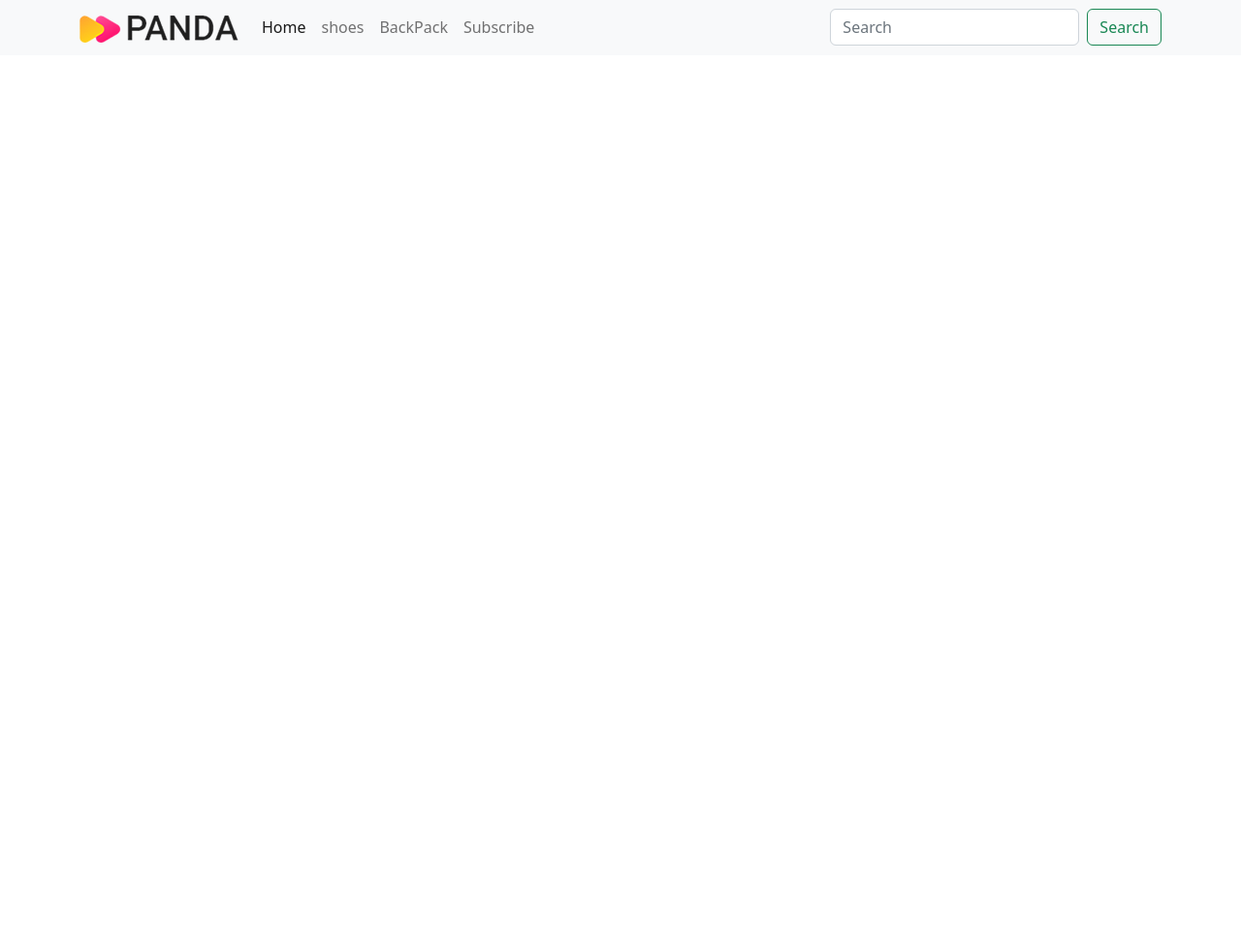
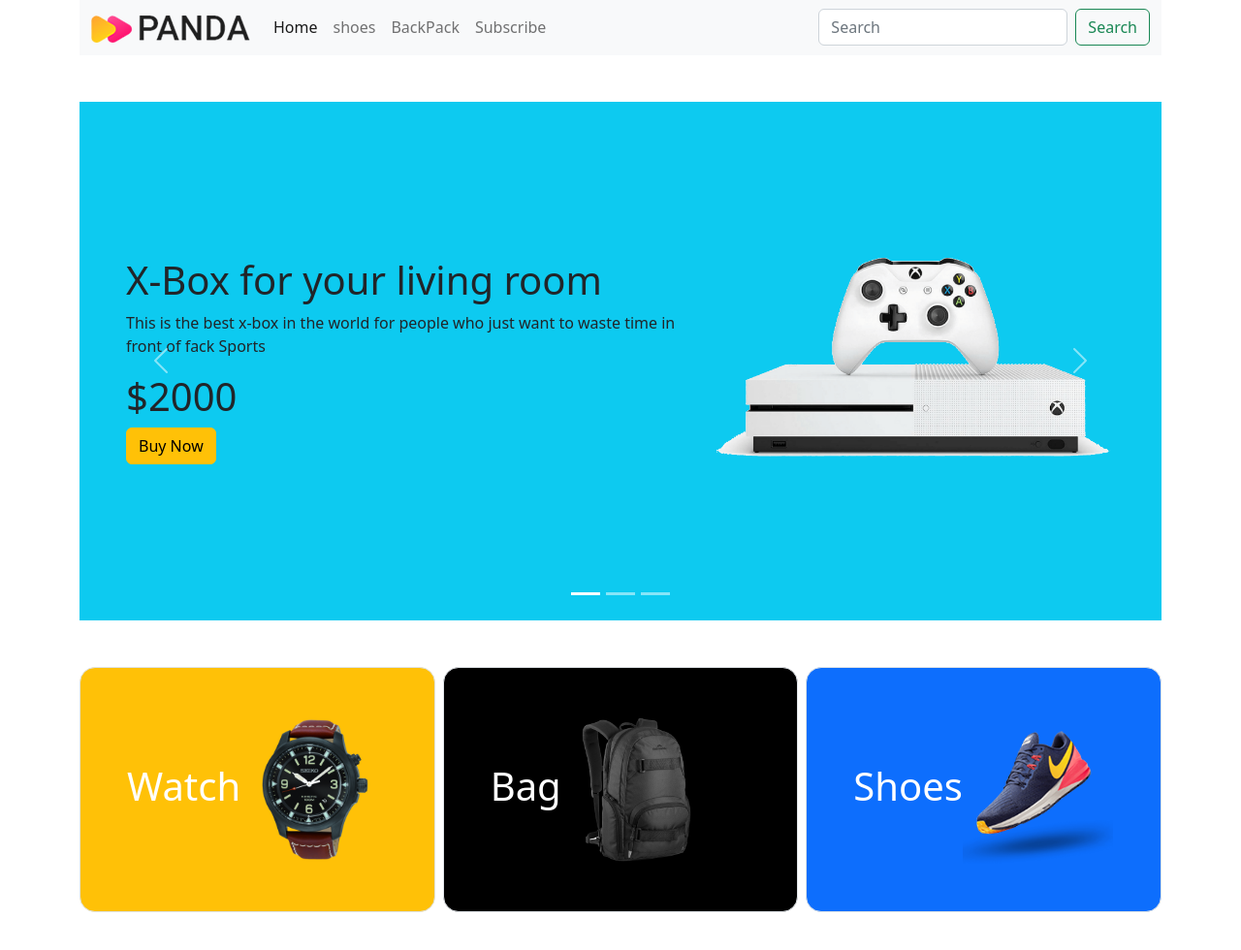
Before and after one commit to alzinan1234/panda-commarse-bootstrap, a plain HTML site: page index.html in a window 1280 px wide. Shown: the whole page at 97% size. Before the commit the page ends 800 px from the top, so only its background shows below. Drawn offline with nearby package versions, Linux system fonts and the light colour scheme.

Commit message:
added carousel slide and products

```diff
--- a/index.html
+++ b/index.html
@@ -7,7 +7,8 @@
     <link href="https://cdn.jsdelivr.net/npm/bootstrap@5.2.0/dist/css/bootstrap.min.css" rel="stylesheet" integrity="sha384-gH2yIJqKdNHPEq0n4Mqa/HGKIhSkIHeL5AyhkYV8i59U5AR6csBvApHHNl/vI1Bx" crossorigin="anonymous">
   </head>
   <body>
-    <header>
+    <header class="container">
+
         <nav class="navbar navbar-expand-lg bg-light">
             <div class="container">
               <a class="navbar-brand" href="#">
@@ -42,7 +43,115 @@
               </div>
             </div>
           </nav>
+          <!----------------------------------------
+            ------------slider start-------------->
+            <section class="mt-5">
+              <div id="carouselExampleIndicators" class="carousel slide" data-bs-ride="true">
+                <div class="carousel-indicators">
+                  <button type="button" data-bs-target="#carouselExampleIndicators" data-bs-slide-to="0" class="active" aria-current="true" aria-label="Slide 1"></button>
+                  <button type="button" data-bs-target="#carouselExampleIndicators" data-bs-slide-to="1" aria-label="Slide 2"></button>
+                  <button type="button" data-bs-target="#carouselExampleIndicators" data-bs-slide-to="2" aria-label="Slide 3"></button>
+                </div>
+                <div class="carousel-inner">
+                  <div class="border-rounded carousel-item active bg-info p-5">
+                    <div class="row">
+                      <div class="col-lg-7 d-flex align-items-center">
+                        <div>
+                          <h1>Cool Dude Headphone</h1>
+                        <p>This is the best headphone in the world for people who just want to waste time in font of turky world</p>
+                        <h1>$1000</h1>
+                        <div class="btn btn-warning">Buy Now</div>
+                        </div>
+
+                      </div>
+                      <div class="col-lg-5">
+                        <img src="images/banner-images/headphone.png" class="d-block w-100" alt="...">
+                      </div>
+                    </div>
+                  </div>
+                  <div class="border-rounded carousel-item active bg-info p-5">
+                    <div class="row">
+                      <div class="col-lg-7 d-flex align-items-center">
+                        <div>
+                          <h1>Mega LCD TV For Sports</h1>
+                        <p>This is the best tv in the world for people who just want to waste time in front of tv.</p>
+                        <h1>$1200</h1>
+                        <div class="btn btn-warning">Buy Now</div>
+                        </div>
+
+                      </div>
+                      <div class="col-lg-5">
+                        <img src="images/banner-images/tv.png" class="d-block w-100" alt="...">
+                      </div>
+                    </div>
+                  </div>
+                  <div class="border-rounded carousel-item active bg-info p-5">
+                    <div class="row">
+                      <div class="col-lg-7 d-flex align-items-center">
+                        <div>
+                          <h1>X-Box for your living room</h1>
+                        <p>This is the best x-box in the world for people who just want to waste time in front of fack Sports</p>
+                        <h1>$2000</h1>
+                        <div class="btn btn-warning">Buy Now</div>
+                        </div>
+
+                      </div>
+                      <div class="col-lg-5">
+                        <img src="images/banner-images/xbox.png" class="d-block w-100" alt="...">
+                      </div>
+                    </div>
+                  </div>
+
+                <button class="carousel-control-prev" type="button" data-bs-target="#carouselExampleIndicators" data-bs-slide="prev">
+                  <span class="carousel-control-prev-icon" aria-hidden="true"></span>
+                  <span class="visually-hidden">Previous</span>
+                </button>
+                <button class="carousel-control-next" type="button" data-bs-target="#carouselExampleIndicators" data-bs-slide="next">
+                  <span class="carousel-control-next-icon" aria-hidden="true"></span>
+                  <span class="visually-hidden">Next</span>
+                </button>
+              </div>
+            </section>
+
+            <!---slider end------->
+
     </header>
+    <main>
+      <!--categories start-->
+      <section>
+        <div class="container text-center my-5 ">
+          <div class="row g-2">
+            <!--single catagery-->
+            <div class="col-lg-4 col-md-6 col-sm-12">
+              <div class="p-5 border bg-warning  rounded-4 text-white d-flex align-items-center">
+                <h1>Watch</h1>
+                <img src="images/categories/watch.png" alt="">
+
+              </div>
+            </div>
+            <!--single catagery-->
+            <div class="col-lg-4 col-md-6 col-sm-12">
+              <div class="p-5 border bg-black  rounded-4 text-white d-flex align-items-center">
+                <h1>Bag</h1>
+                <img src="images/categories/bag.png" alt="">
+
+              </div>
+            </div>
+            <!--single catagery-->
+            <div class="col-lg-4 col-md-6 col-sm-12">
+              <div class="p-5 border bg-primary  rounded-4 text-white d-flex align-items-center">
+                <h1>Shoes</h1>
+                <img src="images/categories/shoes.png" alt="">
+
+              </div>
+            </div>
+
+          </div>
+        </div>
+
+      </section>
+      <!--categories end-->
+    </main>
 
     <script src="https://cdn.jsdelivr.net/npm/bootstrap@5.2.0/dist/js/bootstrap.bundle.min.js" integrity="sha384-A3rJD856KowSb7dwlZdYEkO39Gagi7vIsF0jrRAoQmDKKtQBHUuLZ9AsSv4jD4Xa" crossorigin="anonymous"></script>
   </body>
```
